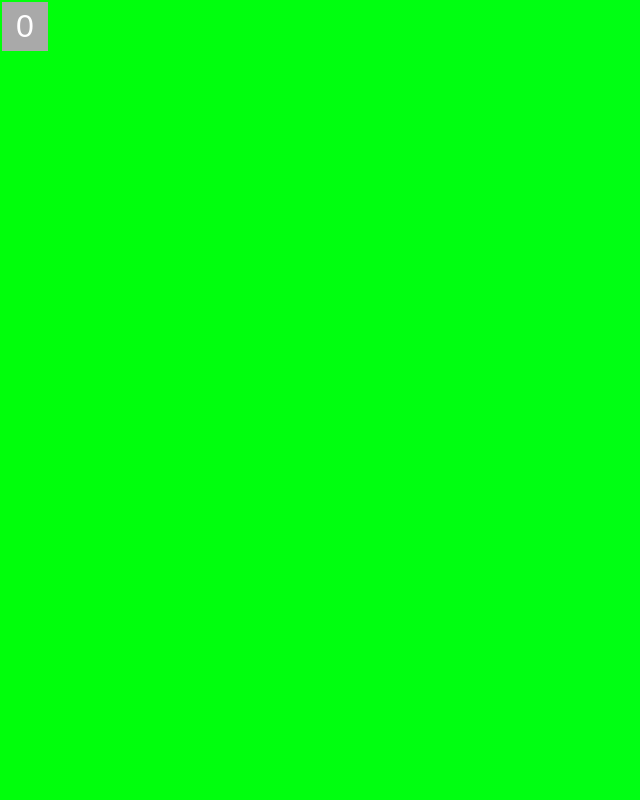
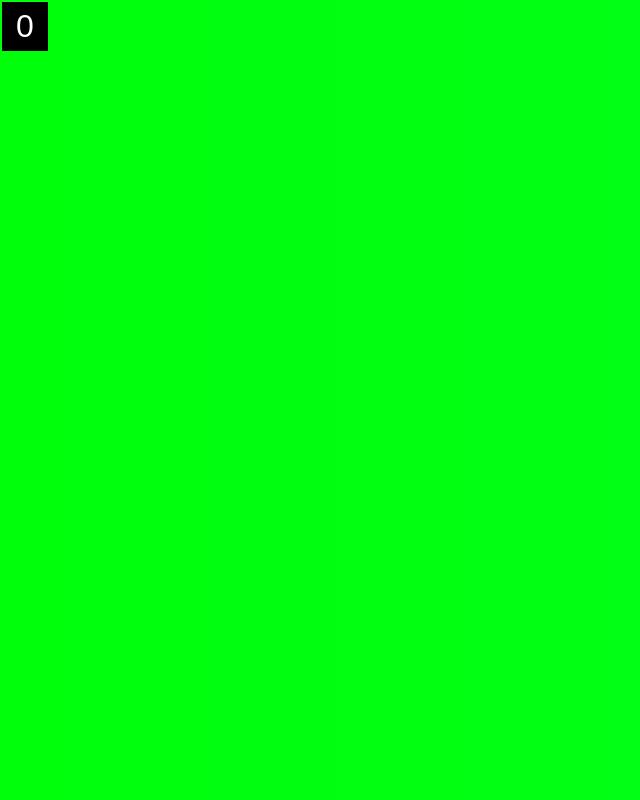
Before and after one commit to chyzman/ttpgmtg, a website: page src/counter.html in a window 1280 px wide. In both pictures the pointer is over the button 24 px from the left and 26 px from the top of the page. Shown: the whole page, without its empty margins (0-640 px from the left). Drawn offline with Linux system fonts and the light colour scheme.

Commit message:
morererererererererererererererererererer counter testing

```diff
--- a/src/counter.html
+++ b/src/counter.html
@@ -36,15 +36,13 @@
           transition-duration: 0.4s;
           padding: 0.5rem 1rem;
           border: none;
-          border-radius: 0px;
           background-color: black;
           cursor: pointer;
       }
 
       button:hover {
-          margin: 0.1rem 0.1rem;
+          margin: 0.1rem 0.1rem 0.1rem 0.1rem;
           padding: 0.4rem 0.9rem;
-          background-color: darkgray;
       }
 
       @keyframes bg-gradient {
```
